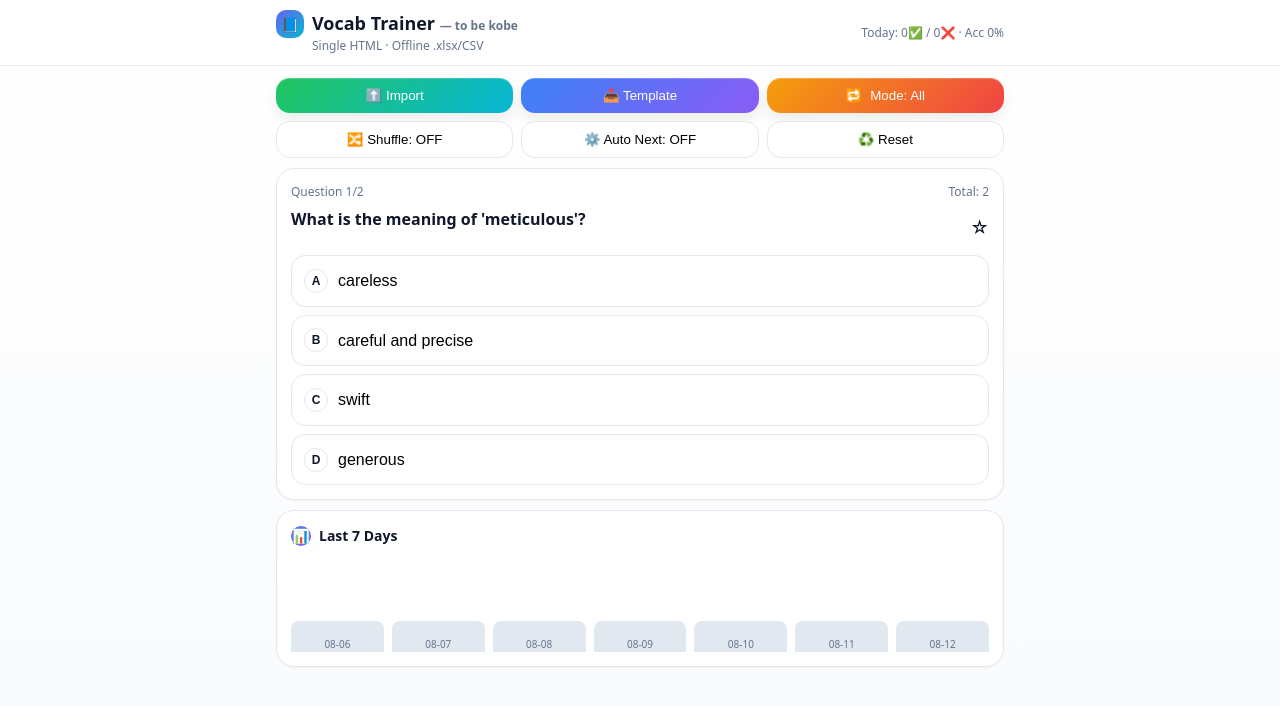
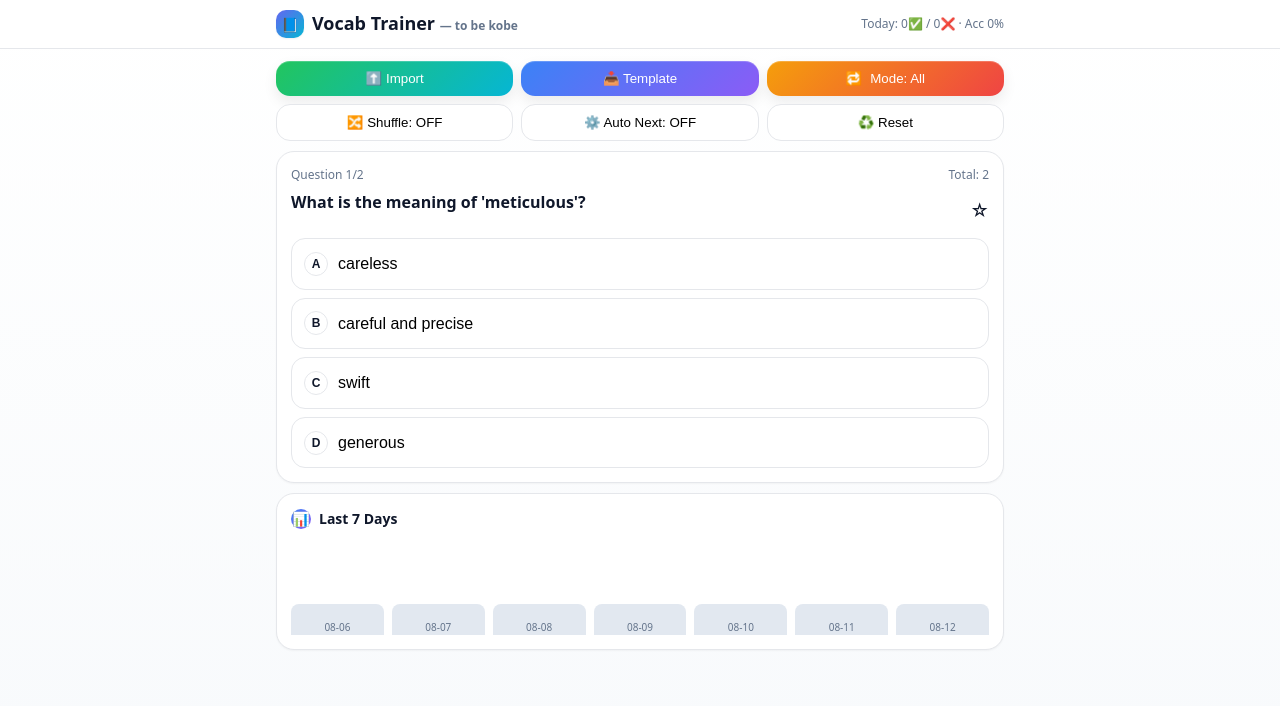
Before and after one commit to David-BIQI/vocab-trainer, a plain HTML site: page index.html in a window 1280 px wide. Drawn offline with Linux system fonts and the light colour scheme.

Commit message:
Update index.html

```diff
--- a/index.html
+++ b/index.html
@@ -62,7 +62,6 @@
         <span class="badge">📘</span>
         <div>
           <h1>Vocab Trainer <span class="muted">— to be kobe</span></h1>
-          <div class="muted">Single HTML · Offline .xlsx/CSV</div>
         </div>
       </div>
       <div class="muted" id="todayStat"></div>
```
